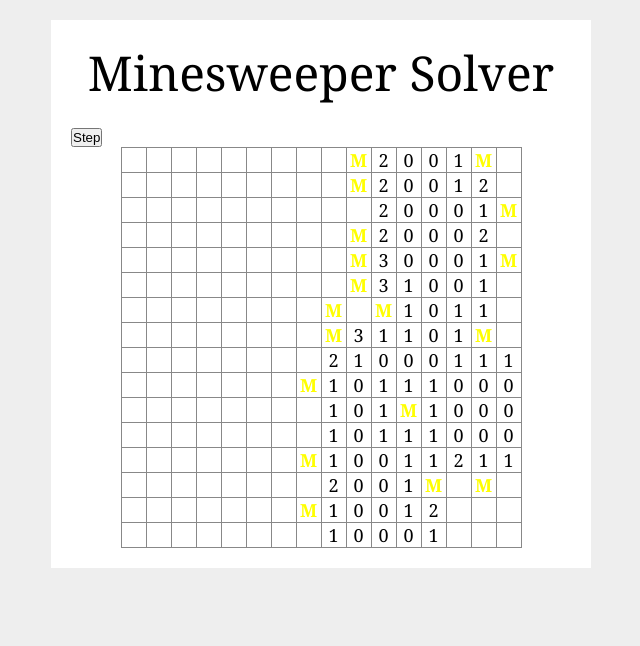
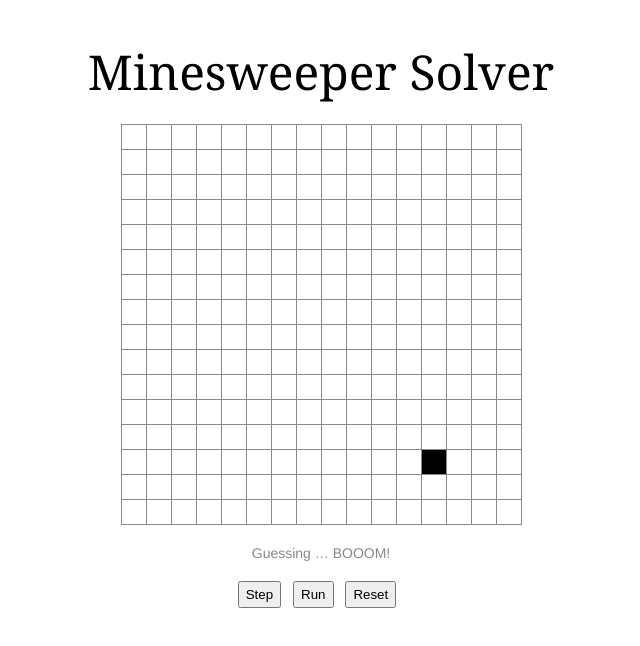
Before and after one commit to timjb/minesweeper-solver, a plain HTML site: page index.html in a window 1280 px wide. Both pictures are taken after a click on the button "Step". Shown: the whole page, without its empty margins (319-959 px from the left). Drawn offline with Linux system fonts and the light colour scheme.

Commit message:
Improved guessinging and interface

```diff
--- a/app.js
+++ b/app.js
@@ -1,30 +1,68 @@
 function main () {
-  var field = new MineSweeper.Field(16, 16, 40);
-  var solver = new MineSweeper.Solver(field);
-  solver.onGuess = function () {
-    console.log("Guess");
-  };
+  var WIDTH = 16, HEIGHT = 16, MINES = 40;
+  var field, solver, lost;
 
-  /*
-  function loop () {
-    setTimeout(function () {
-      solver.step();
-      render();
-      if (field.left > 0) { loop(); }
-    }, 200);
+  function byId (id) {
+    return document.getElementById(id);
   }
-  */
 
-  var fieldEl = document.getElementById('field');
+  var fieldEl = byId('field');
+  var statusEl = byId('status');
+
+  function reset () {
+    field = new MineSweeper.Field(WIDTH, HEIGHT, MINES);
+    solver = new MineSweeper.Solver(field);
+    lost = null;
+    solver.guess = function () {
+      statusEl.innerHTML += "Guessing &hellip; ";
+      MineSweeper.Solver.prototype.guess.apply(this);
+    };
+    field.blowUp = function (x, y) {
+      lost = [x, y];
+      MineSweeper.Solver.prototype.blowUp.apply(this);
+    };
+    statusEl.innerHTML = "Ready!";
+    render();
+  }
   function render() {
     fieldEl.innerHTML = solver.render();
+    if (lost) {
+      var tds = fieldEl.getElementsByTagName('td');
+      var td = tds[field.getIndex(lost[0], lost[1])];
+      td.className = 'mine';
+    }
   }
 
-  var stepBtn = document.getElementById('step-btn');
-  stepBtn.onclick = function () { solver.step(); render(); };
+  function step () {
+    if (!lost && field.left > 0) {
+      wrap(function () { solver.step(); });
+    }
+  }
 
-  render();
-  //loop();
+  function run () {
+    if (!lost) {
+      wrap(function () { solver.solve(); });
+    }
+  }
+
+  function wrap (fn) {
+    statusEl.innerHTML = '';
+    try { fn(); } catch (exc) {}
+    if (lost) {
+      statusEl.innerHTML += "BOOOM!";
+    } else if (field.left === 0) {
+      statusEl.innerHTML += "Field cleared!";
+    } else {
+      statusEl.innerHTML += field.left + " cells left.";
+    }
+    render();
+  }
+
+  byId('step-btn').onclick = step;
+  byId('run-btn').onclick = run;
+  byId('reset-btn').onclick = reset;
+
+  reset();
 }
 
 main();
--- a/index.html
+++ b/index.html
@@ -10,8 +10,13 @@
 <body>
   <div id="wrapper">
     <h1>Minesweeper Solver</h1>
-    <input id="step-btn" type="button" value="Step" />
     <div id="field"></div>
+    <p id="status"></p>
+    <div id="toolbar">
+      <input type="button" id="step-btn" value="Step" />
+      <input type="button" id="run-btn" value="Run" />
+      <input type="button" id="reset-btn" value="Reset" />
+    </div>
   </div>
   <script src="solver.js"></script>
   <script src="app.js"></script>
--- a/solver.js
+++ b/solver.js
@@ -9,6 +9,10 @@ var MineSweeper = (function () {
 
   function randomInt (n) {
     return Math.floor(Math.random() * n);
+  }
+
+  function randomElement (arr) {
+    return arr[randomInt(arr.length)];
   }
 
   function range (s, e) {
@@ -64,19 +68,23 @@ var MineSweeper = (function () {
     return this.covered[this.getIndex(x, y)];
   };
 
+  Field.prototype.blowUp = function (x, y) {
+    throw new Error("KAAAWUMMMMM!");
+  };
+
   Field.prototype.uncover = function (x, y) {
     var self = this;
 
     function isMine(x, y) { return self.mines[self.getIndex(x, y)]; }
 
+    if (isMine(x, y)) {
+      return this.blowUp(x, y);
+    }
+
     var i = this.getIndex(x, y);
     if (this.covered[i]) {
       this.covered[i] = false;
       this.left--;
-    }
-
-    if (isMine(x, y)) {
-      throw new Error("KAAAWUMMMMM!");
     }
 
     var count = 0;
@@ -100,8 +108,6 @@ var MineSweeper = (function () {
     }
     this.createConstraint(field.minesCount, range(0, n-1));
   }
-
-  Solver.prototype.onGuess = function () {};
 
   function Constraint (mines, cells) {
     this.mines = mines;
@@ -225,14 +231,33 @@ var MineSweeper = (function () {
     this.createConstraint(mines, neighbors, mines === 0);
   };
 
-  Solver.prototype.randomCell = function () {
-    this.onGuess();
-    var x, y;
-    do {
-      x = randomInt(this.width);
-      y = randomInt(this.height);
-    } while (!this.field.isCovered(x, y));
-    return [x, y];
+  Solver.prototype.getProbability = function (x, y) {
+    var constraints = this.cells[this.field.getIndex(x, y)];
+    var p = 0;
+    for (var i = 0, l = constraints.length; i < l; i++) {
+      var constraint = constraints[i];
+      p = Math.max(p, constraint.mines / constraint.cells.length);
+    }
+    return p;
+  };
+
+  Solver.prototype.guess = function () {
+    var best = [], bestP = 1;
+    for (var x = 0; x < this.width; x++) {
+      for (var y = 0; y < this.height; y++) {
+        if (this.field.isCovered(x, y)) {
+          var p = this.getProbability(x, y);
+          if (p === bestP) {
+            best.push([x, y]);
+          } else if (p < bestP) {
+            bestP = p;
+            best = [[x, y]];
+          }
+        }
+      }
+    }
+    var pos = randomElement(best);
+    this.uncover(pos[0], pos[1]);
   };
 
   Solver.prototype.fromIndex = function (i) {
@@ -240,9 +265,12 @@ var MineSweeper = (function () {
   };
 
   Solver.prototype.step = function () {
-    var pos = this.frontier.length > 0 ? this.fromIndex(this.frontier.shift())
-                                       : this.randomCell();
-    this.uncover(pos[0], pos[1]);
+    if (this.frontier.length > 0) {
+      var pos = this.fromIndex(this.frontier.shift());
+      this.uncover(pos[0], pos[1]);
+    } else {
+      this.guess();
+    }
   };
 
   Solver.prototype.solve = function () {
@@ -265,11 +293,16 @@ var MineSweeper = (function () {
     for (var y  = 0; y < this.height; y++) {
       html += '<tr>';
       for (var x = 0; x < this.width; x++) {
-        html += '<td>';
+        if (this.frontier.indexOf(this.field.getIndex(x, y)) !== -1) {
+          html += '<td class="frontier">';
+        } else {
+          html += '<td>';
+        }
         if (!this.field.isCovered(x, y)) {
-          html += this.field.uncover(x, y);
+          var mines = this.field.uncover(x, y);
+          html += '<span class="mines-' + mines + '">' + mines + '</span>';
         } else if (isFlagged(x, y)) {
-          html += '<span class="flag">M</span>';
+          html += '<span class="flag">F</span>';
         }
         html += '</td>';
       }
--- a/style.css
+++ b/style.css
@@ -2,23 +2,23 @@
 
 body {
   font: 16px Georgia, serif;
-  background: #eee;
 }
 
 #wrapper {
-  background: #fff;
-  width: 500px;
-  padding: 20px;
-  margin: 20px auto;
+  margin: 40px auto;
 }
 
 h1 {
-  font-size: 48px; font-weight: normal;
+  font-size: 48px; line-height: 64px; font-weight: normal;
+}
+
+h1, #field, #status, #toolbar {
   margin: 0 0 20px;
   text-align: center;
 }
 
 #field table {
+  font-family: monospace; font-weight: bold;
   margin: 0 auto;
   border-collapse: collapse;
 }
@@ -30,6 +30,35 @@ h1 {
   line-height: 24px; text-align: center;
 }
 
+td.mine {
+  background: #000;
+}
+td.frontier {
+  background: #fee;
+}
+
 td .flag {
   font-weight: bold; color: #ffff00;
 }
+.mines-0 { color: #999; }
+.mines-1 { color: #55a; }
+.mines-2 { color: #5a5; }
+.mines-3 { color: #a55;}
+.mines-4 { color: #338; }
+.mines-5 { color: #383;}
+.mines-6, .mines-7, .mines-8 { color: #833; }
+
+#toolbar {
+  margin: 0 0 20px;
+  font-size: 15px;;
+}
+
+#toolbar input {
+  margin-right: 8px;
+  padding: 4px 6px;
+}
+
+#status {
+  font: 14px Helvetica, Arial, sans-serif;
+  color: #888;
+}
```
